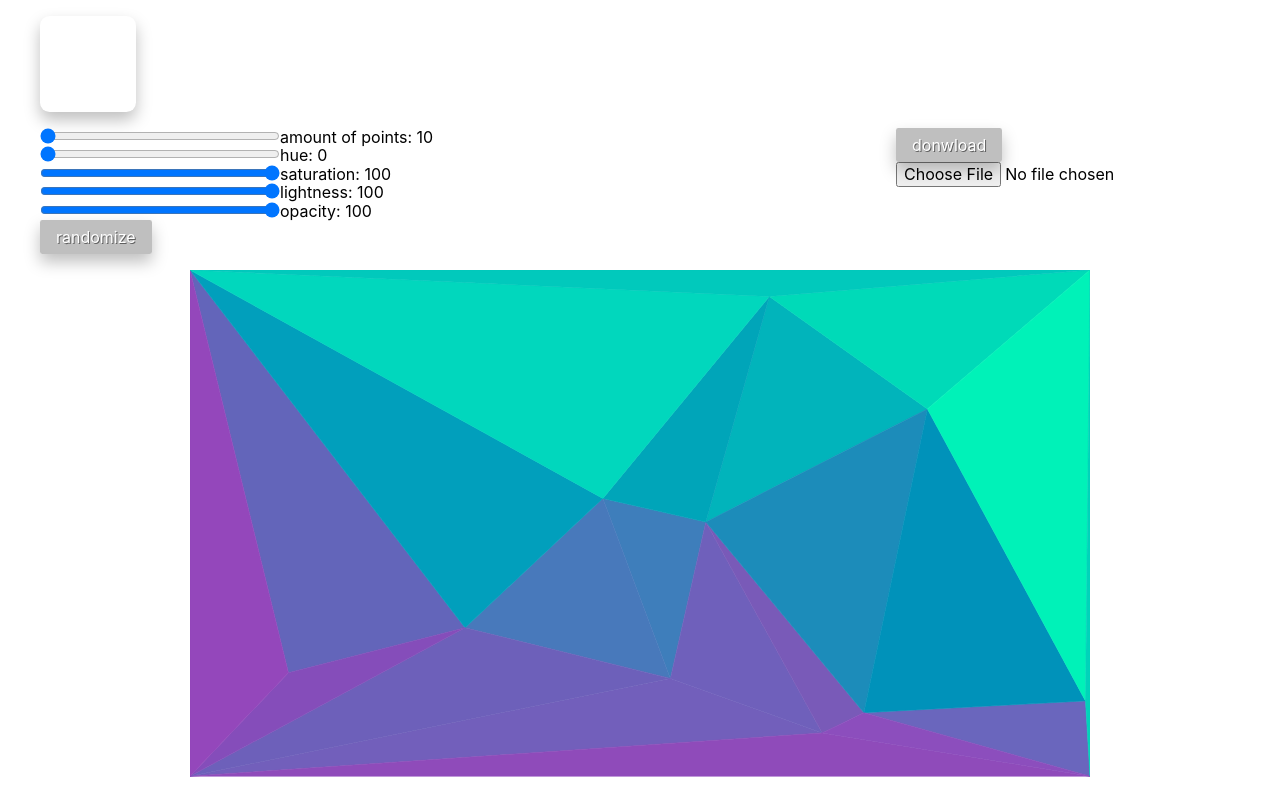
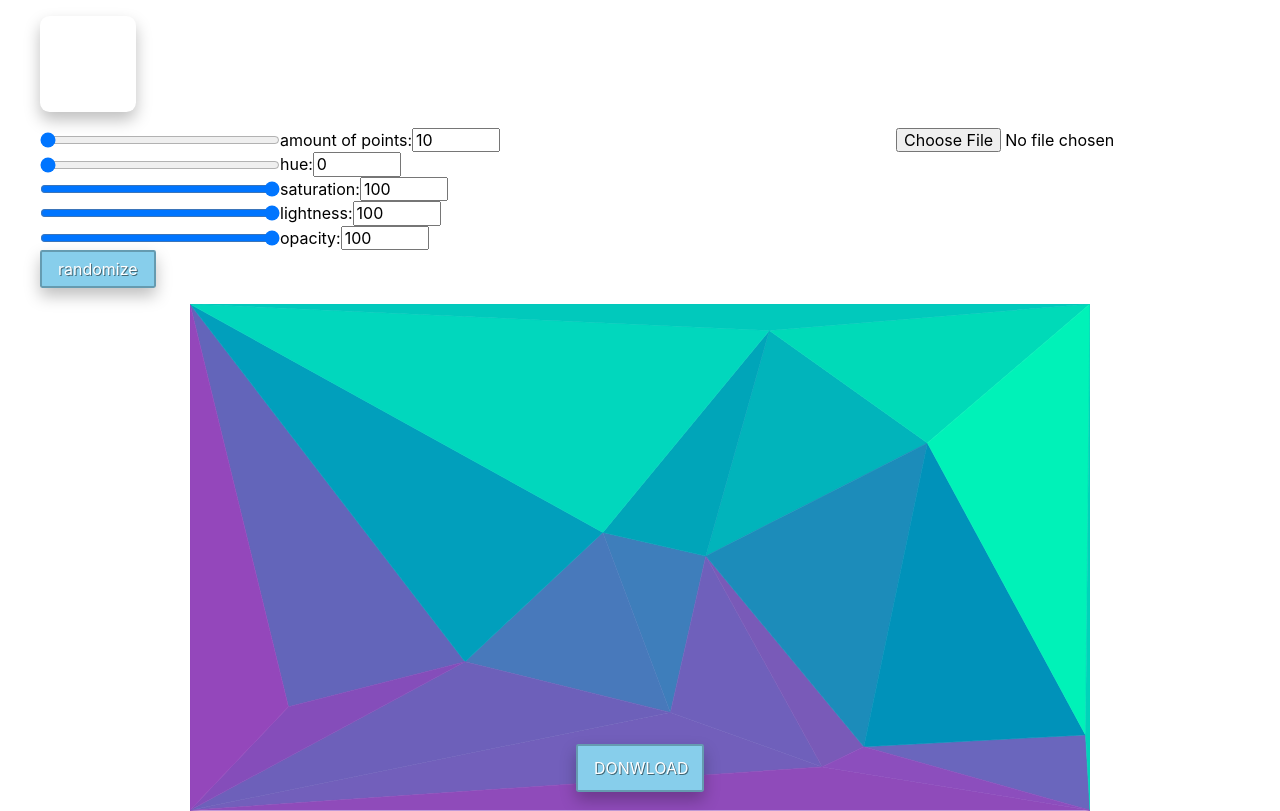
Before and after one commit to Niekes/polify, a Vue app: page / in a window 1280 px wide. Built offline with nearby package versions, Linux system fonts and the light colour scheme; no server answers.

Commit message:
Add input number

```diff
--- a/src/views/Home.vue
+++ b/src/views/Home.vue
@@ -13,7 +13,14 @@
                         @change="update"
                     >
 
-                    <label>amount of points: {{ amount }}</label>
+                    <label>amount of points:</label>
+                    <input
+                        v-model="amount"
+                        type="number"
+                        min="10"
+                        max="10000"
+                        @change="update"
+                    >
                 </div>
 
                 <div class="range-control">
@@ -27,7 +34,14 @@
                         @change="changeColor"
                     >
 
-                    <label>hue: {{ hue }}</label>
+                    <label>hue:</label>
+                    <input
+                        v-model="hue"
+                        type="number"
+                        min="0"
+                        max="360"
+                        @change="changeColor"
+                    >
                 </div>
 
                 <div class="range-control">
@@ -41,7 +55,14 @@
                         @change="changeColor"
                     >
 
-                    <label>saturation: {{ saturation }}</label>
+                    <label>saturation:</label>
+                    <input
+                        v-model="saturation"
+                        type="number"
+                        min="0"
+                        max="100"
+                        @change="changeColor"
+                    >
                 </div>
 
                 <div class="range-control">
@@ -55,7 +76,14 @@
                         @change="changeColor"
                     >
 
-                    <label>lightness: {{ lightness }}</label>
+                    <label>lightness:</label>
+                    <input
+                        v-model="lightness"
+                        type="number"
+                        min="0"
+                        max="100"
+                        @change="changeColor"
+                    >
                 </div>
 
                 <div class="range-control">
@@ -69,7 +97,14 @@
                         @change="changeColor"
                     >
 
-                    <label>opacity: {{ opacity }}</label>
+                    <label>opacity:</label>
+                    <input
+                        v-model="opacity"
+                        type="number"
+                        min="0"
+                        max="100"
+                        @change="changeColor"
+                    >
                 </div>
                 <button
                     @click="randomize"
@@ -78,11 +113,6 @@
             </div>
 
             <div class="control__handle-image">
-                <button
-                    @click="download"
-                    v-text="'donwload'"
-                />
-
                 <input
                     type="file"
                     accept="image/x-png,image/jpeg"
@@ -114,6 +144,12 @@
             id="default-img"
             :src="defaultImg"
         >
+
+        <button
+            id="download-btn"
+            @click="download"
+            v-text="'DONWLOAD'"
+        />
     </div>
 </template>
 
@@ -310,7 +346,7 @@ export default {
 
             a.href = url;
 
-            a.setAttribute('download', 'download');
+            a.setAttribute('download', 'polyfy');
 
             document.body.appendChild(a);
 
@@ -350,11 +386,15 @@ export default {
 }
 
 .range-control {
-    align-items: flex-start;
+    align-items: center;
     display: flex;
 
-    input {
+    input[type="range"] {
         width: 15rem;
+    }
+
+    input[type="number"] {
+        width: 5rem;
     }
 }
 
@@ -381,12 +421,9 @@ export default {
     user-select: none;
 }
 
-/* stylelint-disable */
-// https://codepen.io/ainalem/pen/NyVmwm
-
 button {
-    background: $black-25;
-    border: none;
+    background: skyblue;
+    border: 2px solid $black-25;
     border-radius: $border-radius;
     box-shadow: $box-shadow;
     color: $white;
@@ -396,15 +433,28 @@ button {
     text-shadow: $text-shadow;
 
     &:hover {
-        filter: contrast(1.1);
-    }
-
-    &:active:hover {
         filter: contrast(1.2);
     }
 
     &:focus {
         outline: none;
     }
+
+    &:active:hover {
+        filter: contrast(1.2);
+    }
+}
+
+#download-btn {
+    $h: 3rem;
+    $w: 8rem;
+
+    bottom: $margin-y;
+    height: $h;
+    left: 50%;
+    margin-left: -($w / 2);
+    margin-top: -($h / 2);
+    position: fixed;
+    width: $w;
 }
 </style>
```
Also changed, not shown: src/App.vue (+11 -1 lines).
